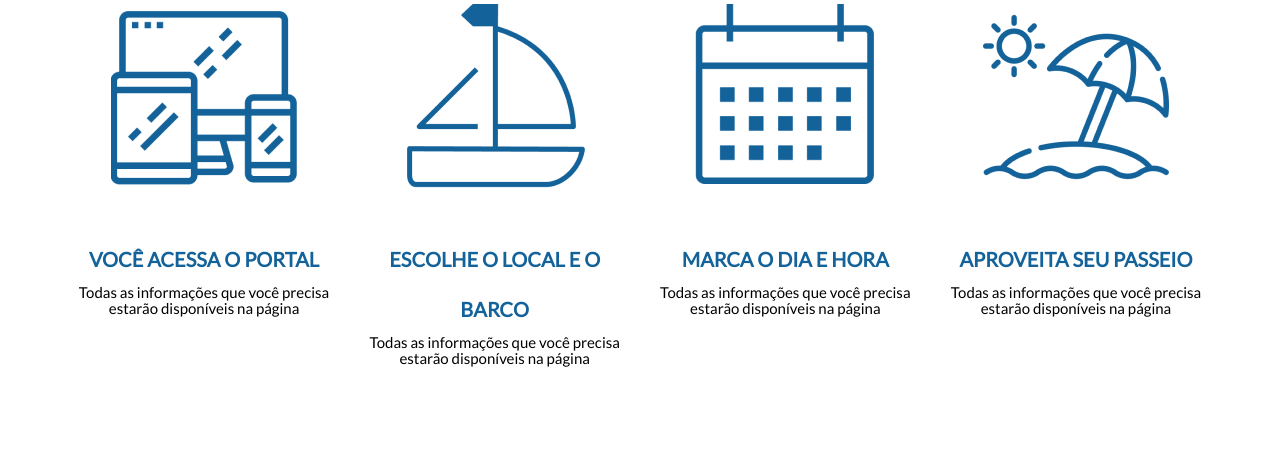
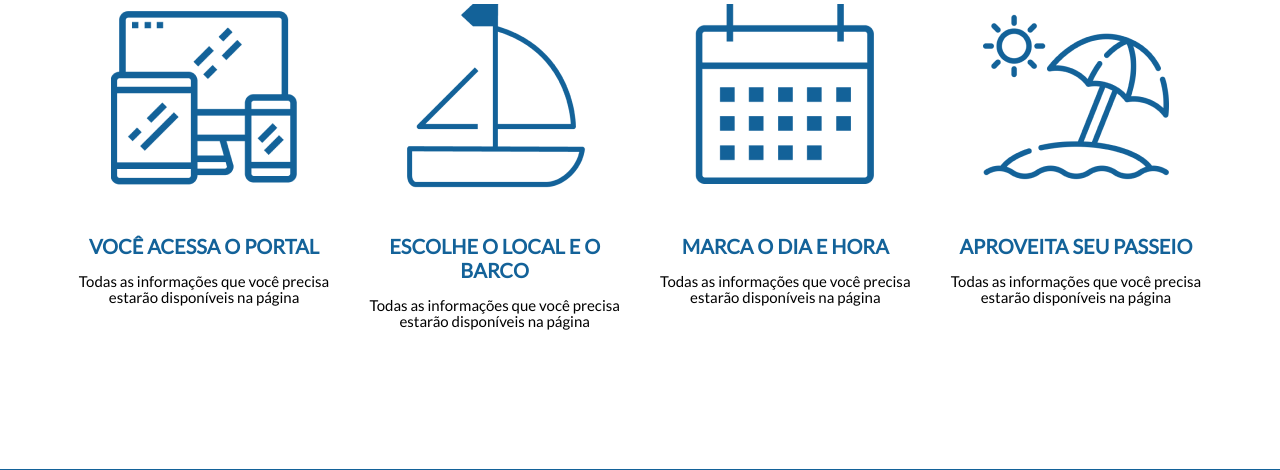
Before and after one commit to splash-co/splash-co.github.io, a PHP site: page /index.html in a window 1280 px wide. Shown: the part 1554-2024 px from the top of the page. Run offline with PHP 8.4, Linux system fonts and the light colour scheme; some libraries are stand-ins or nearby versions.

Commit message:
Add margin to square icon

```diff
--- a/styles/style.css
+++ b/styles/style.css
@@ -520,12 +520,12 @@ body {
   margin-top: 44px;
   font-size: var(--section-2-square-h1-size);
   color: #136299;
-  line-height: 50px;
   font-weight: 800;
 }
 
 .section2__container .content__square__icon--card p {
   font-size: var(--section-2-square-p-size);
+  margin-top: 15px;
   line-height: 16px;
 }
 
```
